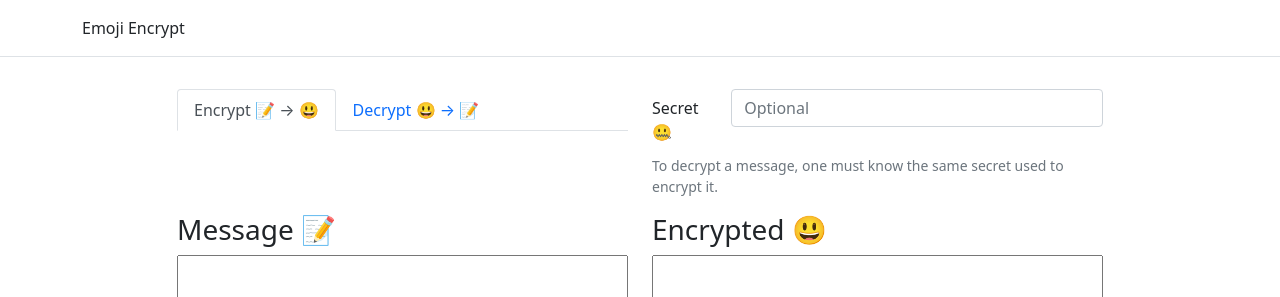
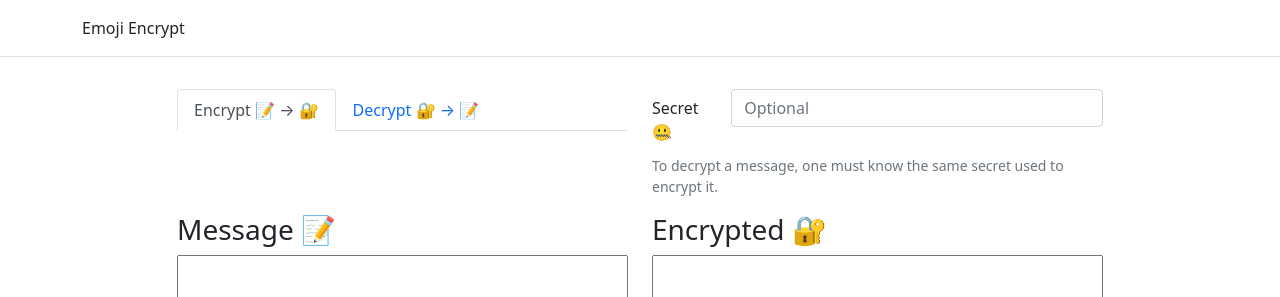
Before and after one commit to jebritton/emoji-encrypt, an Angular app: page /home in a window 1280 px wide. Shown: the top 297 px of the page. Built offline with nearby package versions, Linux system fonts and the light colour scheme.

Commit message:
More minor UI changes for v1

```diff
--- a/src/app/converter/converter.component.html
+++ b/src/app/converter/converter.component.html
@@ -6,10 +6,10 @@
     <!-- <button class="btn btn-outline-secondary" (click)="toggleMode()">{{isEncryptMode() ? "encrypt" : "decrypt"}}</button> -->
     <ul class="nav nav-tabs">
       <li class="nav-item">
-        <button class="nav-link" [class]="isEncryptMode() ? 'active' : ''" (click)="setEncrypt()">Encrypt 📝 → 😃</button>
+        <button class="nav-link" [class]="isEncryptMode() ? 'active' : ''" (click)="setEncrypt()">Encrypt 📝 → 🔐</button>
       </li>
       <li class="nav-item">
-        <button class="nav-link" [class]="isDecryptMode() ? 'active' : ''" (click)="setDecrypt()">Decrypt 😃 → 📝</button>
+        <button class="nav-link" [class]="isDecryptMode() ? 'active' : ''" (click)="setDecrypt()">Decrypt 🔐 → 📝</button>
       </li>
     </ul>
   </div>
@@ -31,15 +31,15 @@
   <div class="row convert-row justify-content-center my-3" [class]="isEncryptMode() ? 'flex-row' : 'flex-row-reverse' ">
     <div class="col-5">
       <form [formGroup]="plainTextForm" autocomplete="off">
-        <h3>Message 📝</h3>
-        <textarea formControlName="plainText" class="convert-text w-100" name="field1" [readonly]="isDecryptMode()"></textarea>
+        <h3 class="text-label">Message 📝</h3>
+        <textarea formControlName="plainText" class="convert-text w-100" name="plainText" [readonly]="isDecryptMode()"></textarea>
       </form>
     </div>
 
     <div class="col-5">
       <form [formGroup]="emojiTextForm" autocomplete="off">
-        <h3>Encrypted 😃</h3>
-        <textarea formControlName="emojiText" class="convert-text w-100" name="field2" [readonly]="isEncryptMode()"></textarea>
+        <h3 class="text-label">Encrypted 🔐</h3>
+        <textarea formControlName="emojiText" class="convert-text w-100" name="emojiText" [readonly]="isEncryptMode()"></textarea>
       </form>
     </div>
   </div>
--- a/src/app/converter/converter.component.scss
+++ b/src/app/converter/converter.component.scss
@@ -3,3 +3,8 @@
   height: 300px;
   resize: none;
 }
+
+.text-label {
+  width: 100%;
+  white-space: nowrap;
+}
```
